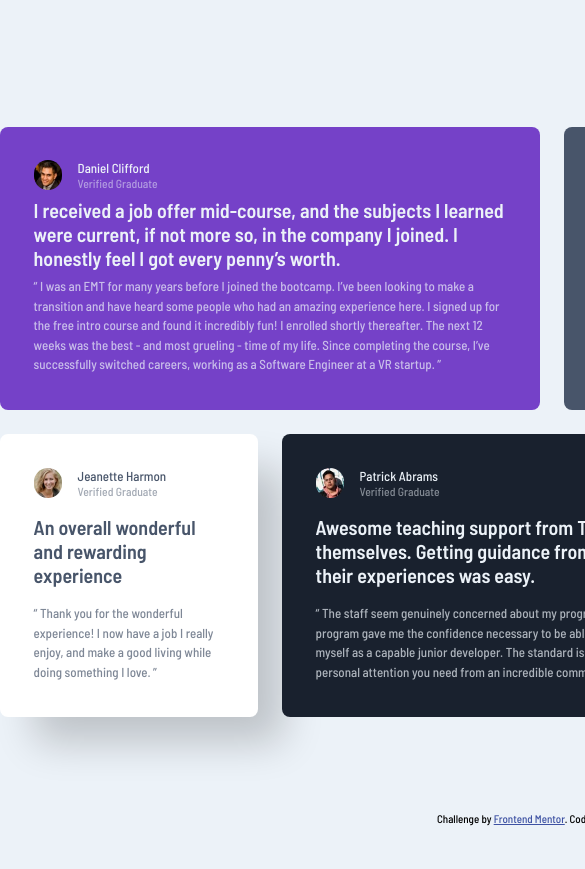
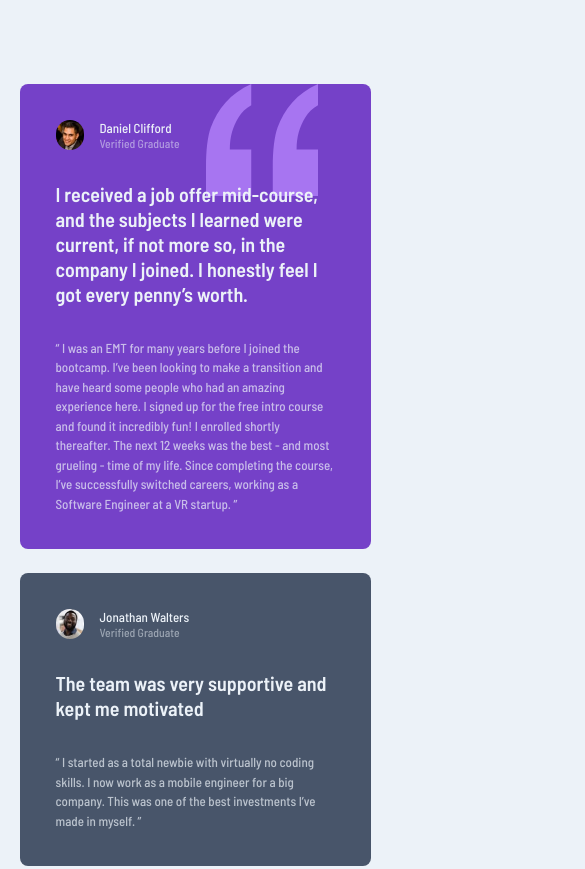
Before and after one commit to Joscha-Goetz/Testemonials-Grid-Section-Main-FM, a plain HTML site: page index.html in a window 390 px wide. Shown: the top 869 px of the page, 585 px wide, since content can reach past the window. Before the commit the page ends 844 px from the top, so only its background shows below. Drawn offline with Linux system fonts and the light colour scheme.

Commit message:
final commit

```diff
--- a/index.html
+++ b/index.html
@@ -17,8 +17,9 @@
     <div class="wrapper">
       <div class="wrapper__left-side">
         <div class="card blue">
+          <img src="images/bg-pattern-quotation.svg" class="quotes">
           <div class="card__header">
-            <img src="images/image-daniel.jpg" alt="Daniel Clifford">
+            <img src="images/image-daniel.jpg" alt="Daniel Clifford" class="avatar">
             <div class="person-info">
               <div class="person-info__name">Daniel Clifford</div>
               <div class="person-info__graduate">Verified Graduate</div>
@@ -38,7 +39,7 @@
         </div>
         <div class="card gray">
           <div class="card__header">
-            <img src="images/image-jonathan.jpg" alt="Jonathan Walter">
+            <img src="images/image-jonathan.jpg" alt="Jonathan Walter" class="avatar">
             <div class="header__person-info">
               <div class="person-info__name">Jonathan Walters</div>
               <div class="person-info__graduate">Verified Graduate</div>
@@ -52,7 +53,7 @@
         </div>
         <div class="card white">
           <div class="card__header">
-            <img src="images/image-jeanette.jpg" alt="Jeanette Harmon">
+            <img src="images/image-jeanette.jpg" alt="Jeanette Harmon" class="avatar">
             <div class="header__person-info">
               <div class="person-info__name">Jeanette Harmon</div>
               <div class="person-info__graduate">Verified Graduate</div>
@@ -66,7 +67,7 @@
         </div>
         <div class="card black">
           <div class="card__header">
-            <img src="images/image-patrick.jpg" alt="Patrick Abrams">
+            <img src="images/image-patrick.jpg" alt="Patrick Abrams" class="avatar">
             <div class="header__person-info">
               <div class="person-info__name">Patrick Abrams</div>
               <div class="person-info__graduate">Verified Graduate</div>
@@ -86,7 +87,7 @@
       </div>
       <div class="card white">
         <div class="card__header">
-          <img src="images/image-kira.jpg" alt="Kira Whittle">
+          <img src="images/image-kira.jpg" alt="Kira Whittle" class="avatar">
           <div class="header__person-info">
             <div class="person-info__name">Kira Whittle</div>
             <div class="person-info__graduate">Verified Graduate</div>
--- a/style.css
+++ b/style.css
@@ -3,7 +3,7 @@ img, picture, svg, video {display: block;max-width: 100%;}
 input, textarea, button, select {font: inherit;}
 * {margin: 0;padding: 0;font: inherit;}
 body{min-height: 100vh;}
-.attribution { font-size: 11px; text-align: center; }
+.attribution { font-size: 11px; text-align: center; position: absolute; bottom: 2rem; left: 50%; transform: translateX(-50%);}
 .attribution a { color: hsl(228, 45%, 44%); }
 /*
 OWN CODE
@@ -26,9 +26,7 @@ body {
   font-size: 13px;
   font-family: 'Barlow Semi Condensed', sans-serif;
   /* attribution handling and centering main */
-  padding-top: 2rem;
   display: grid;
-  grid-template-rows: 1fr 2rem;
   /* color */
   background: var(--light-grayish-blue);
 }
@@ -63,12 +61,14 @@ body {
 
 /* *cards */
 .card {
-  padding: 2.1rem;
+  padding: 2.25rem;
   padding-bottom: 2.2rem;
   border-radius: .5rem;
   display: flex;
   flex-direction: column;
   justify-content: space-between;
+  z-index: -2;
+  position: relative;
 }
 .blue {
   background-color: var(--moderate-violet);
@@ -78,7 +78,7 @@ body {
 }
 .white {
   background-color: var(--white);
-  box-shadow: 30px 30px 40px -5px rgba(0,0,0,0.2);;
+  box-shadow: 30px 30px 40px -5px rgba(0,0,0,0.1);;
 }
 .black {
   background-color: var(--very-dark-blackish-blue);
@@ -95,6 +95,7 @@ h2 {
   color: var(--light-grayish-blue);
   font-size: 1.25rem;
   font-weight: 600;
+  line-height: 1.25;
 }
 .white > h2 {
   color: inherit;
@@ -109,12 +110,63 @@ p {
 }
 
 /* *header */
-img {
+.avatar {
   aspect-ratio: 1 / 1;
   width: 28px;
   border-radius: 100vh;
   margin-right: 1rem;
 }
+.blue .avatr {
+  border: 2px solid #a880db;
+}
+.black .avatar {
+  border: 2px solid var(--moderate-violet);
+}
 .card__header {
   display: flex;
 }
+
+.quotes {
+  aspect-ratio: 1 / 1;
+  width: 7rem;
+  z-index: -1;
+  position: absolute;
+  top: 0;
+  right: 15%;
+}
+
+@media (max-width: 1120px) {
+  .attribution {
+    position: static;
+    margin-top: 2rem;
+    transform: none;
+  }
+  body {
+    margin-bottom: 4rem; /* Hinzufügen der Margin am Ende des Bodys */
+    margin-top: 4rem;
+  }
+  .wrapper {
+    grid-template-columns: 1fr;
+    width: 100%;
+    height: 100%;
+    padding: 5%;
+  }
+  .wrapper__left-side {
+    grid-template-columns: 1fr;
+  }
+  .wrapper__left-side > .blue {
+    grid-column-start: 1;
+    grid-column-end: 1;
+    grid-row-start: 1;
+    grid-row-end: 3;
+  }
+  .wrapper__left-side > .black {
+    grid-column-start: 1;
+    grid-column-end: 1;
+    grid-row-start: 5;
+    grid-row-end: 7;
+  }
+  .card {
+    gap: 2rem;
+  }
+}
```
